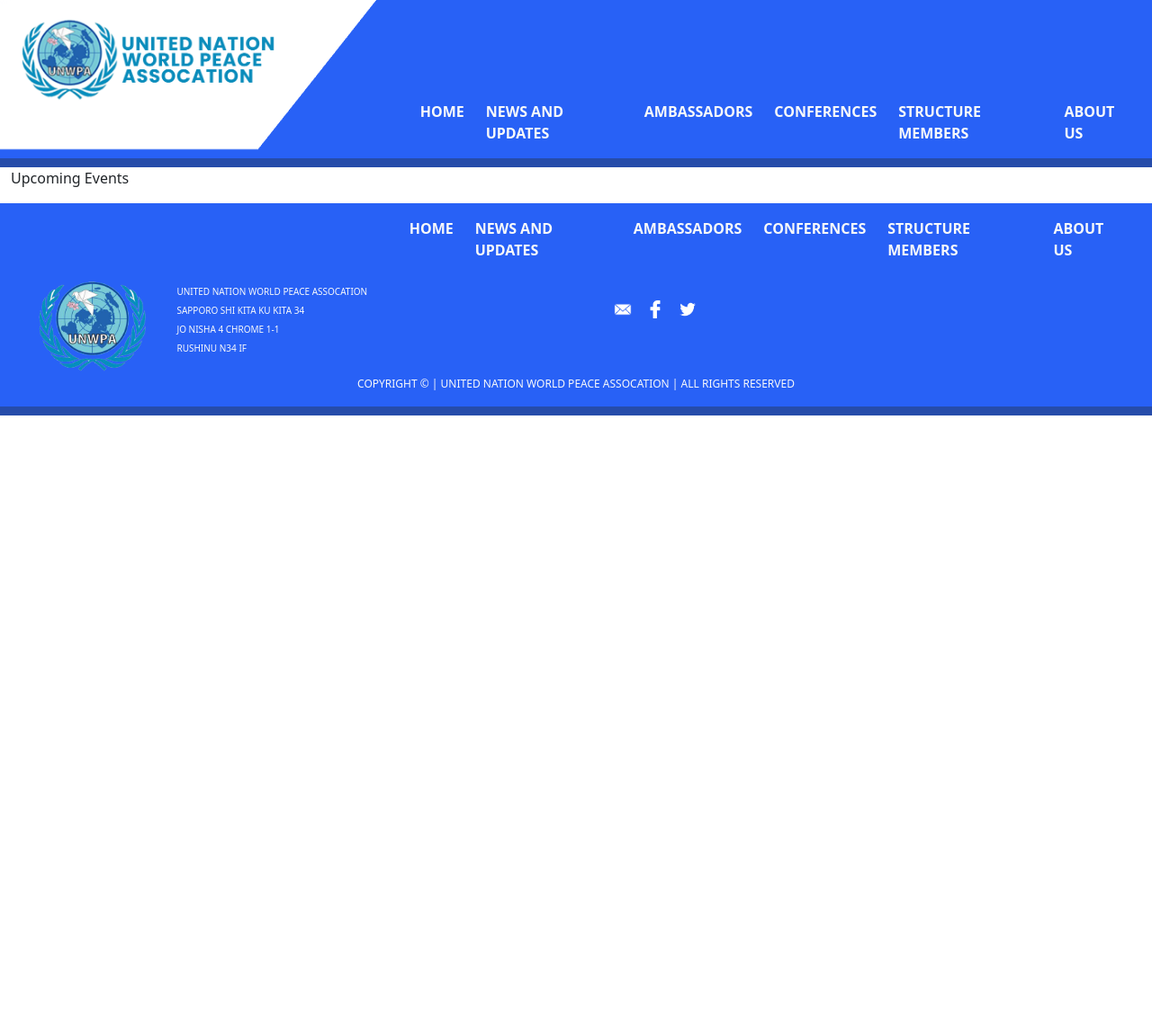
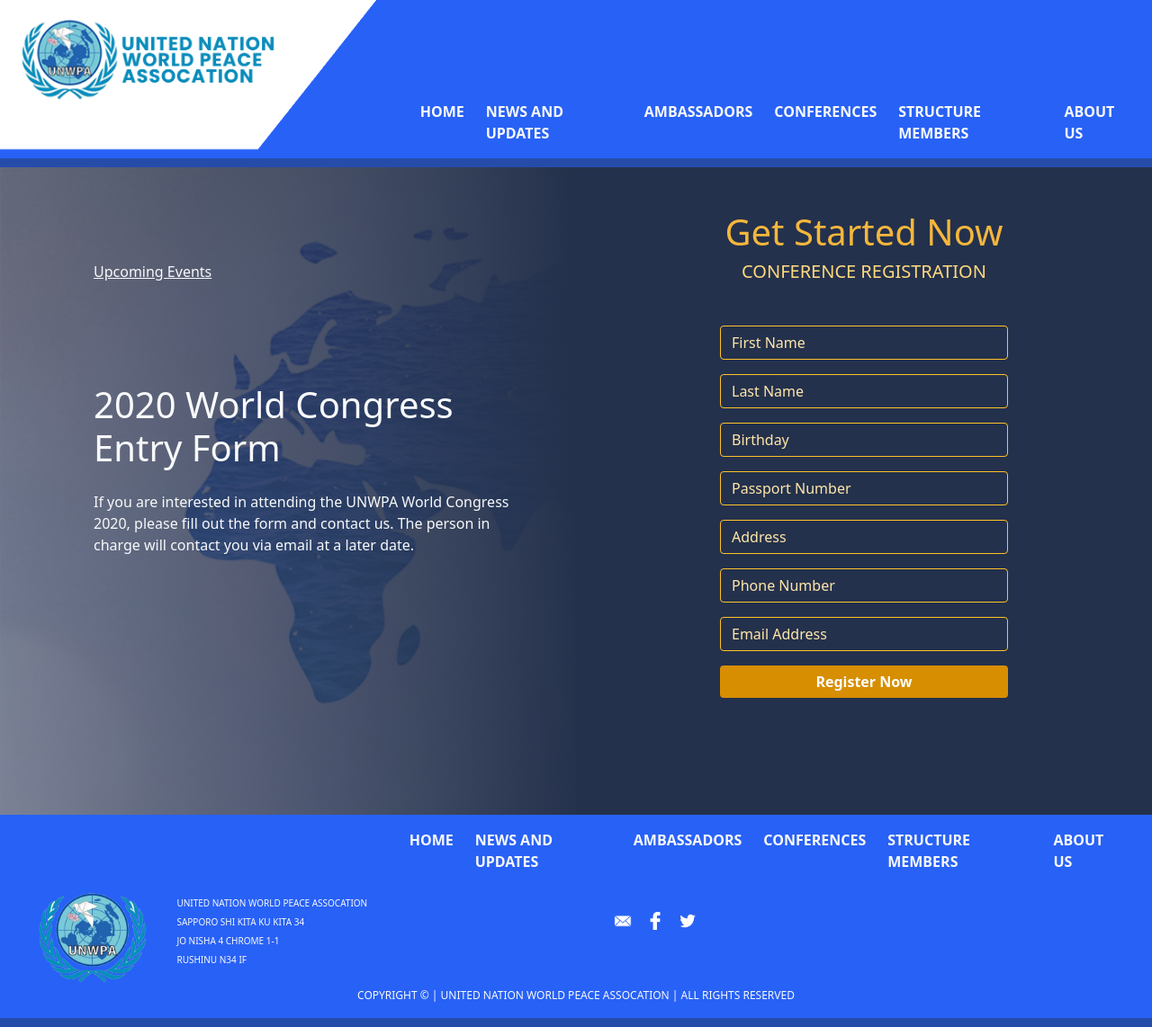
Before and after one commit to elafayee/unwpa, a PHP site: page /upcoming-events.php in a window 1280 px wide. Shown: the whole page at 90% size. Before the commit the page ends 462 px from the top, so only its background shows below. Run offline with PHP 8.4, Linux system fonts and the light colour scheme.

Commit message:
update done for upcoming-events-page-desktop:

```diff
--- a/scss/style.css
+++ b/scss/style.css
@@ -65,4 +65,63 @@ ul.social-media li img {
 .section-right {
   font-size: 10px;
 }
+
+.left-element-with-background-image {
+  position: relative;
+  background-image: url("../assets/upcoming-events/CONFERENCE.jpg");
+  background-size: cover;
+  width: 100%;
+  height: 90vh;
+}
+
+.overlay {
+  width: 100%;
+  height: 100%;
+  position: absolute;
+  top: 0;
+  left: 0;
+  opacity: 1;
+}
+
+.left-color-overlay {
+  background-image: linear-gradient(269deg, #24314C, #24314c85);
+}
+
+.right-bg {
+  background-color: #24314C;
+}
+
+.form-registration h1 {
+  color: #F4B63C;
+}
+
+.form-registration h3 {
+  color: #FFDA7E;
+}
+
+.form-input input {
+  background-color: #24314C;
+  border: 1px solid #FFC228;
+}
+
+.form-input input::-webkit-input-placeholder {
+  color: #FFE7A9;
+}
+
+.form-input input:-ms-input-placeholder {
+  color: #FFE7A9;
+}
+
+.form-input input::-ms-input-placeholder {
+  color: #FFE7A9;
+}
+
+.form-input input::placeholder {
+  color: #FFE7A9;
+}
+
+.form-input button {
+  background-color: #D78E00;
+  border: none;
+}
 /*# sourceMappingURL=style.css.map */
--- a/scss/style.scss
+++ b/scss/style.scss
@@ -5,6 +5,12 @@ $gradientColor1: #330d69;
 $gradientColor2: #30c9cd;
 $grayGradientColor1: #959595;
 $grayGradientColor2: #646464;
+$formColor1: #F4B63C;
+$formColor2: #FFDA7E;
+$formColor3: #FFE7A9;
+$formColorStroke: #FFC228;
+$formBgColor: #D78E00;
+
 
 .header-bg {
     background-color: $backgroundColor;
@@ -83,6 +89,54 @@ ul.social-media {
     font-size: 10px;
 }
 
-.upcoming-events {
+.left-element-with-background-image {
+    position: relative;
+   background-image: url("../assets/upcoming-events/CONFERENCE.jpg");
+   background-size: cover;
+   width: 100%;
+   height: 90vh;
+}
 
+.overlay {
+    width: 100%;
+    height: 100%;
+    position: absolute;
+    top: 0;
+    left: 0;
+    opacity: 1;
 }
+
+.left-color-overlay {
+   background-image: linear-gradient(269deg, #24314C, #24314c85);
+}
+
+.right-bg {
+    background-color: #24314C;
+}
+
+.form-registration {
+    h1 {
+        color: $formColor1;
+    }
+
+    h3 {
+        color: $formColor2;
+    }
+}
+
+
+.form-input {
+    input {
+        background-color: #24314C;
+        border: 1px solid $formColorStroke;
+    }
+
+    input::placeholder {
+        color:$formColor3;
+    }
+
+    button {
+        background-color: $formBgColor;
+        border: none;
+    }
+}
--- a/upcoming-events.php
+++ b/upcoming-events.php
@@ -10,14 +10,62 @@
 <body>
   <!-- Header Section -->
   <?php include 'includes\header.php' ?>
-    <div class="container-fluid">
-        <div class="row upcoming-events">
-            <div class="col-sm-6">
-                <p>Upcoming Events</p>
+    <!-- Page Content Section -->
+    <div class="container-fluid p-0">
+    <div class="row m-0 p-0">
+        <div class="col-sm-6 p-0">
+            <div class="left-element-with-background-image">
+              <div class="overlay left-color-overlay">
+              </div>
+              <div class="container overlay m-5 p-5">
+                <div class="d-flex align-items-start flex-column bd-highlight mb-3" style="height: 200px;">
+                  <div class="mb-auto p-2 bd-highlight">
+                    <p class="text-light fw-light text-decoration-underline mb-5">Upcoming Events</p>
+                  </div>
+                  <div class="p-2 bd-highlight">
+                    <h1 class="fs-1 text-light pe-5 mb-2 mt-5">2020 World Congress Entry Form</h1>
+                  </div>
+                  <div class="p-2 bd-highlight">
+                    <p class="text-light pe-5 fw-light">If you are interested in attending the UNWPA World Congress 2020, please fill out the form and contact us. The person in charge will contact you via email at a later date.</p>
+                  </div>
+                </div>
+              </div>
             </div>
-            <div class="col-sm-6"></div>
+        </div>
+        <div class="col-sm-6 right-bg p-0 form-registration">
+          <h1 class="text-center mt-5">Get Started Now</h1>
+          <h3 class="text-center fs-5 fw-light">CONFERENCE REGISTRATION</h3>
+          <div class="mx-auto w-50 mt-5 form-input">
+            <form action="">
+              <div class="mb-3">
+                <input type="text" class="form-control d-inline" id="exampleFormControlInput1" placeholder="First Name">
+              </div>
+              <div class="mb-3">
+                <input type="text" class="form-control" id="exampleFormControlInput1" placeholder="Last Name">
+            </div>
+              <div class="mb-3">
+                  <input type="text" class="form-control" id="exampleFormControlInput1" placeholder="Birthday">
+              </div>
+              <div class="mb-3">
+                <input type="text" class="form-control" id="exampleFormControlInput1" placeholder="Passport Number">
+              </div>
+              <div class="mb-3">
+                <input type="text" class="form-control" id="exampleFormControlInput1" placeholder="Address">
+              </div>
+              <div class="mb-3">
+                <input type="text" class="form-control" id="exampleFormControlInput1" placeholder="Phone Number">
+              </div>
+              <div class="mb-3">
+                <input type="email" class="form-control" id="exampleFormControlInput1" placeholder="Email Address">
+              </div>
+              <div class="mb-3">
+                <button class="btn btn-primary w-100 fw-bold">Register Now</button>
+              </div>
+            </form>
+          </div>
         </div>
     </div>
+</div>
   <!-- Footer Section -->
   <?php include 'includes\footer.php' ?>
 </body>
```
Also changed, not shown: upcoming-events.html (added, +167 -0 lines), assets/upcoming-events/CONFERENCE.jpg (added), 1 other file.
